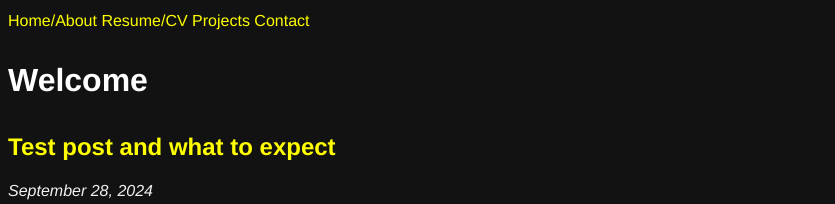
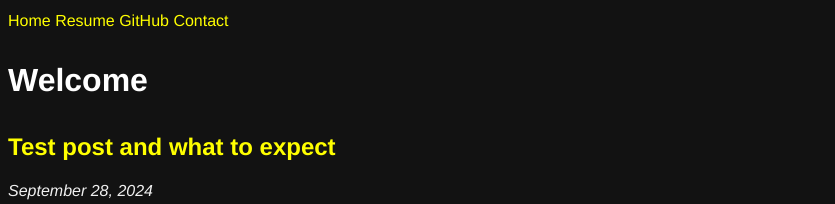
Before and after one commit to benn9833/benn9833.github.io, a Jekyll site: the page built from index.html, in a window 1280 px wide. Shown: the top 204 px of the page, without its empty margins (0-835 px from the left). Built offline with Jekyll 4.4.1, drawn with Linux system fonts in a browser that asks for light colours.

Commit message:
Update topnav.html
improve the spacing and busyness

```diff
--- a/_includes/topnav.html
+++ b/_includes/topnav.html
@@ -1,6 +1,6 @@
 <div class="topnav">
-  <a class="active" href="{{ '/' | relative_url }}">Home/About</a>
-  <a href="{{ '/cv.html' | relative_url }}">Resume/CV</a>
-  <a href="https://github.com/benn9833">Projects</a>
-  <a href="{{ '/contact.html' | relative_url }}">Contact</a>
+  <a class="active" href="{{ '/' | relative_url }}">Home </a>
+  <a href="{{ '/cv.html' | relative_url }}"> Resume </a>
+  <a href="https://github.com/benn9833"> GitHub </a>
+  <a href="{{ '/contact.html' | relative_url }}"> Contact </a>
 </div>
```
